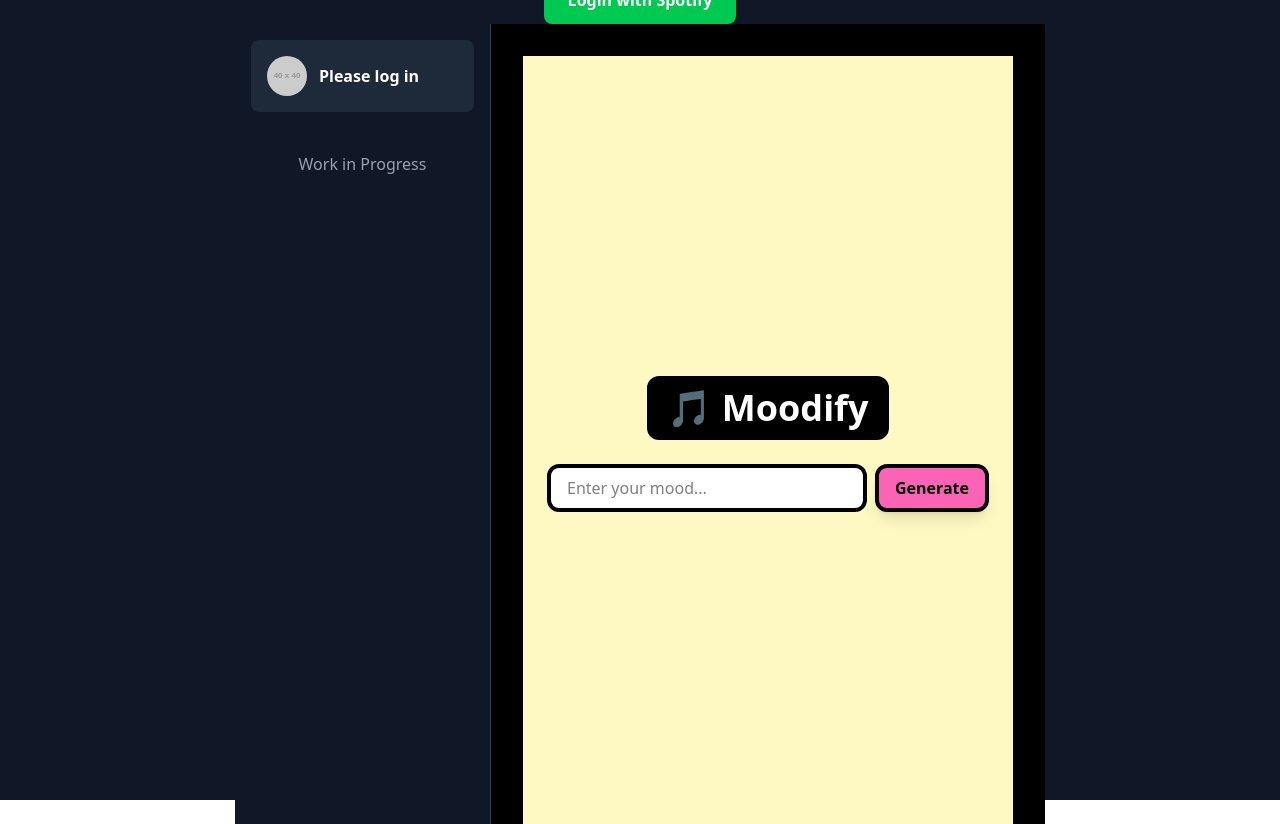
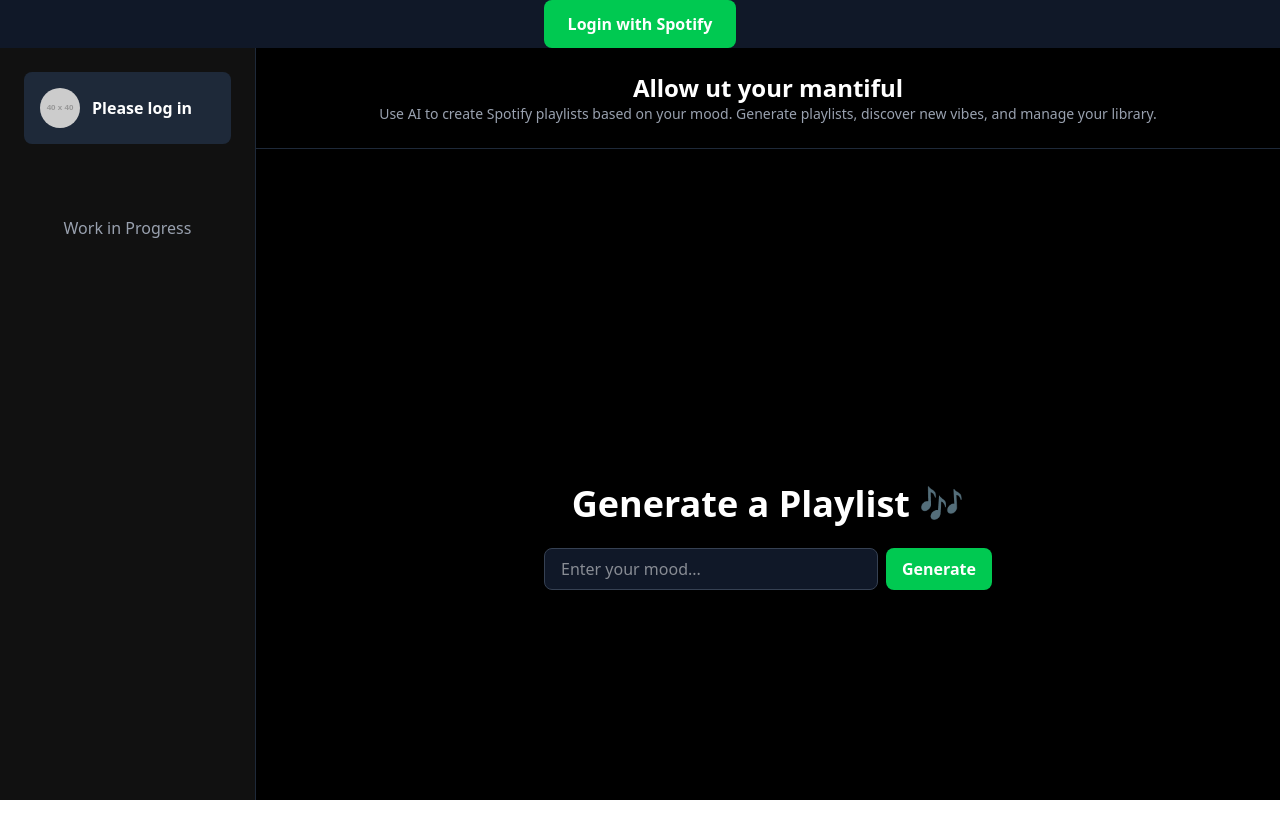
Before and after one commit to DevPatils/Moodify, a React (Vite) app in the folder Frontend/: page / in a window 1280 px wide. After the commit the page ends 800 px from the top, so only its background shows below. Built offline with nearby package versions, Linux system fonts and the light colour scheme.

Commit message:
feat: enhance layout and styling of MoodInput and Sidebar components for improved user experience

```diff
--- a/Frontend/src/components/MoodInput.tsx
+++ b/Frontend/src/components/MoodInput.tsx
@@ -38,9 +38,9 @@ export default function Moodify() {
         method: "POST",
         headers: {
           "Content-Type": "application/json",
-          Authorization: `Bearer ${token}`
+          Authorization: `Bearer ${token}`,
         },
-        body: JSON.stringify({ mood })
+        body: JSON.stringify({ mood }),
       });
 
       const data = await res.json();
@@ -59,42 +59,42 @@ export default function Moodify() {
   };
 
   return (
-    <div className="min-h-screen flex flex-col items-center justify-center bg-yellow-100 text-black p-6">
-      <h1 className="text-4xl font-bold mb-6 bg-black text-white px-4 py-2 rounded-xl border-4 border-black">
-        🎵 Moodify
-      </h1>
+    <div className="flex h-screen bg-black text-white items-center justify-center">
+      {/* Main Content */}
+      <div className="p-10 flex flex-col items-center justify-center w-full max-w-2xl">
+        <h1 className="text-4xl font-bold mb-6">Generate a Playlist 🎶</h1>
 
-      <div className="flex gap-2 mb-6">
+        <div className="flex gap-2 mb-6 w-full max-w-md">
           <input
             type="text"
             placeholder="Enter your mood..."
             value={mood}
             onChange={(e) => setMood(e.target.value)}
-          className="px-4 py-2 border-4 border-black rounded-xl bg-white text-black w-80"
+            className="px-4 py-2 rounded-lg flex-1 bg-gray-900 border border-gray-700 text-white focus:outline-none"
           />
           <button
             onClick={handleGenerate}
             disabled={loading}
-          className="px-4 py-2 bg-pink-400 border-4 border-black rounded-xl font-bold shadow-lg hover:bg-pink-300 disabled:opacity-50"
+            className="px-4 py-2 bg-green-500 rounded-lg font-bold hover:bg-green-400 disabled:opacity-50"
           >
             {loading ? "Generating..." : "Generate"}
           </button>
         </div>
 
         {error && (
-        <div className="bg-red-300 border-4 border-black px-4 py-2 rounded-xl mb-4">
+          <div className="bg-red-500 text-white px-4 py-2 rounded mb-4">
             ❌ {error}
           </div>
         )}
 
         {playlist && (
-        <div className="bg-white border-4 border-black rounded-xl p-6 shadow-lg w-full max-w-lg">
+          <div className="bg-gray-900 border border-gray-700 rounded-lg p-6 shadow-lg w-full max-w-lg">
             <h2 className="text-2xl font-bold mb-2">Playlist Created 🎉</h2>
             <a
               href={playlist.playlist.url}
               target="_blank"
               rel="noreferrer"
-            className="text-blue-600 underline"
+              className="text-green-400 underline"
             >
               {playlist.playlist.name}
             </a>
@@ -104,10 +104,10 @@ export default function Moodify() {
               {playlist.tracks.map((track) => (
                 <li
                   key={track.id}
-                className="border-2 border-black rounded-lg px-3 py-2 bg-yellow-200"
+                  className="border border-gray-700 rounded px-3 py-2 bg-gray-800"
                 >
                   <p className="font-semibold">{track.name}</p>
-                <p className="text-sm">by {track.artist}</p>
+                  <p className="text-sm text-gray-400">by {track.artist}</p>
                   {track.preview_url && (
                     <audio controls className="mt-2 w-full">
                       <source src={track.preview_url} type="audio/mpeg" />
@@ -119,5 +119,6 @@ export default function Moodify() {
           </div>
         )}
       </div>
+    </div>
   );
 }
--- a/Frontend/src/components/SideBar.tsx
+++ b/Frontend/src/components/SideBar.tsx
@@ -2,10 +2,16 @@ import React from 'react';
 import PlaylistList from './PlaylistList';
 import UserProfileFetcher from './UserProfileFetcher';
 
-const Sidebar: React.FC = () =>
-  <div className="w-64 p-4 bg-gray-900 border-r border-gray-700">
-    <UserProfileFetcher/>
-    <PlaylistList />
-  </div>;
+const Sidebar: React.FC = () => (
+  <div className="h-full w-64 p-6 bg-[#111] border-r border-gray-800 flex flex-col gap-8">
+    {/* User Profile */}
+    <UserProfileFetcher />
+
+    {/* Playlists */}
+    <div className="flex-1 overflow-y-auto">
+      <PlaylistList />
+    </div>
+  </div>
+);
 
 export default Sidebar;
--- a/Frontend/src/pages/Prompt.tsx
+++ b/Frontend/src/pages/Prompt.tsx
@@ -4,10 +4,27 @@ import MoodInput from '../components/MoodInput';
 
 const PromptPage: React.FC = () => {
   return (
-    <div className="flex h-screen bg-black text-white">
-      <Sidebar />
-      <div className="flex-1 p-8 overflow-y-auto">
-        <MoodInput />
+    <div className="flex h-screen w-screen bg-black text-white overflow-hidden">
+      {/* Sidebar - fixed left */}
+      <div className="w-64 bg-[#111] border-r border-gray-800 flex-shrink-0">
+        <Sidebar />
+      </div>
+
+      {/* Main content - takes 100% of remaining space */}
+      <div className="flex-1 flex flex-col h-screen">
+        {/* Heading + description */}
+        <div className="p-6 text-center border-b border-gray-800">
+          <h1 className="text-2xl font-bold">Allow ut your mantiful</h1>
+          <p className="text-gray-400 text-sm">
+            Use AI to create Spotify playlists based on your mood.
+            Generate playlists, discover new vibes, and manage your library.
+          </p>
+        </div>
+
+        {/* Mood input — fills the rest */}
+        <div className="flex-1 bg-[#0d0d0d] w-full h-full">
+          <MoodInput />
+        </div>
       </div>
     </div>
   );
```
Lines whose indentation alone changed are shown as unchanged.
